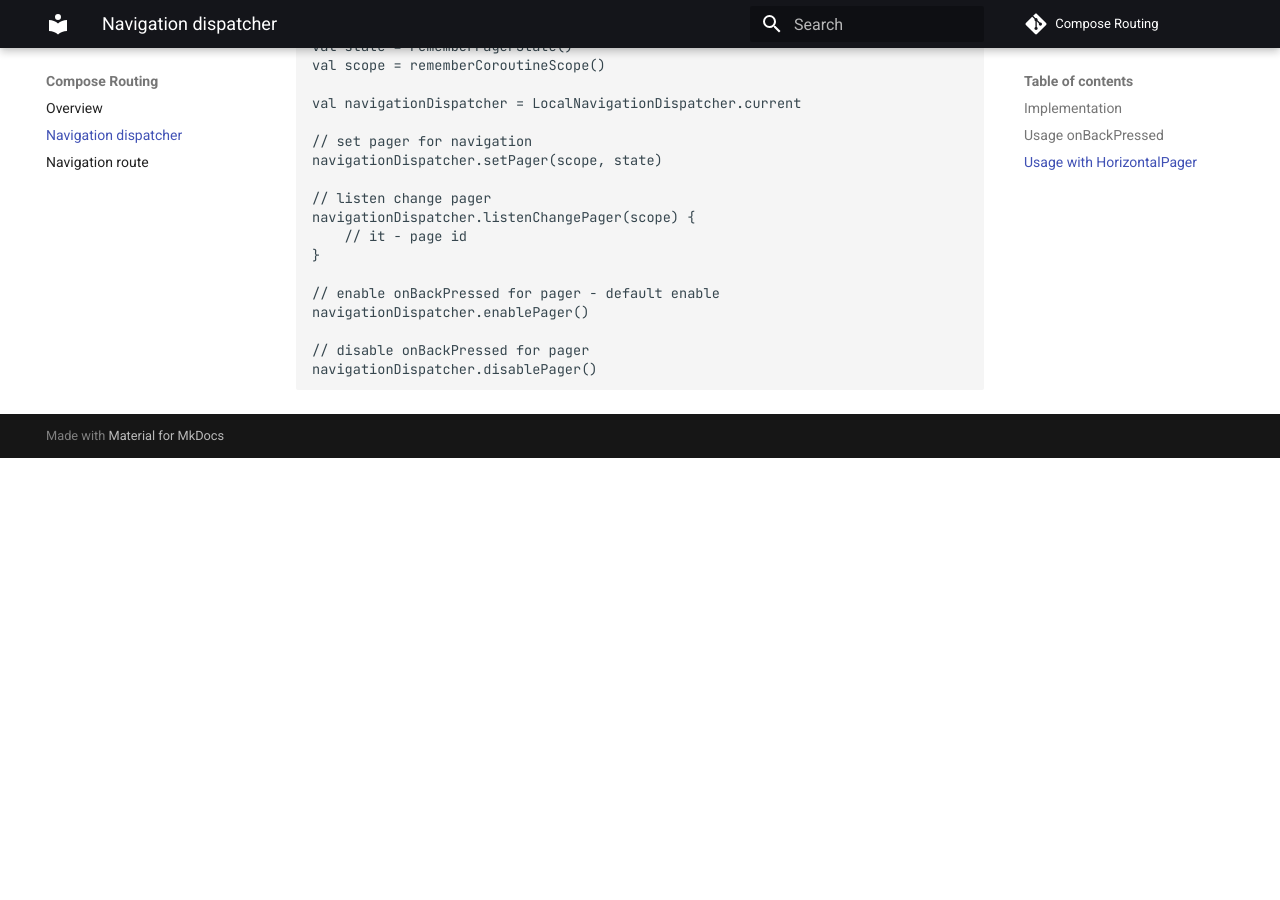
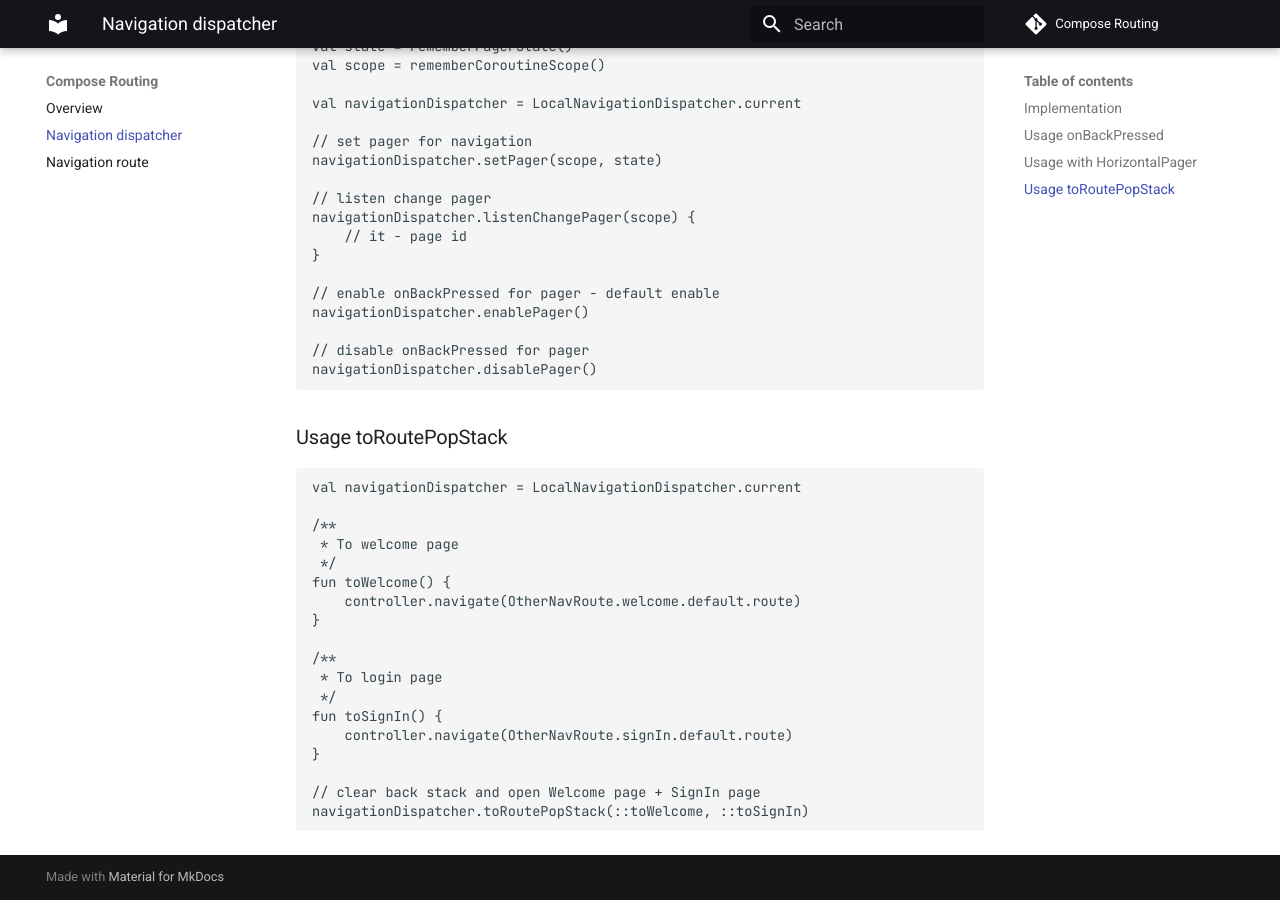
Before and after one commit to keygenqt/compose-routing, an MkDocs documentation site: the page built from docs/navigation_dispatcher.md, in a window 1280 px wide and 900 px high, scrolled down 1280 px. Built offline with MkDocs 1.6.1 and Material for MkDocs 9.7.7, drawn with Linux system fonts in a browser that asks for light colours; comment, search, counter and statistics services are not loaded; before the commit the page ends 1738 px from its top, so only the background shows below that.

Commit message:
update docs

````diff
--- a/docs/navigation_dispatcher.md
+++ b/docs/navigation_dispatcher.md
@@ -75,3 +75,26 @@ navigationDispatcher.enablePager()
 // disable onBackPressed for pager
 navigationDispatcher.disablePager()
 ```
+
+### Usage toRoutePopStack
+
+```kotlin
+val navigationDispatcher = LocalNavigationDispatcher.current
+
+/**
+ * To welcome page
+ */
+fun toWelcome() {
+    controller.navigate(OtherNavRoute.welcome.default.route)
+}
+
+/**
+ * To login page
+ */
+fun toSignIn() {
+    controller.navigate(OtherNavRoute.signIn.default.route)
+}
+
+// clear back stack and open Welcome page + SignIn page
+navigationDispatcher.toRoutePopStack(::toWelcome, ::toSignIn)
+```
````
